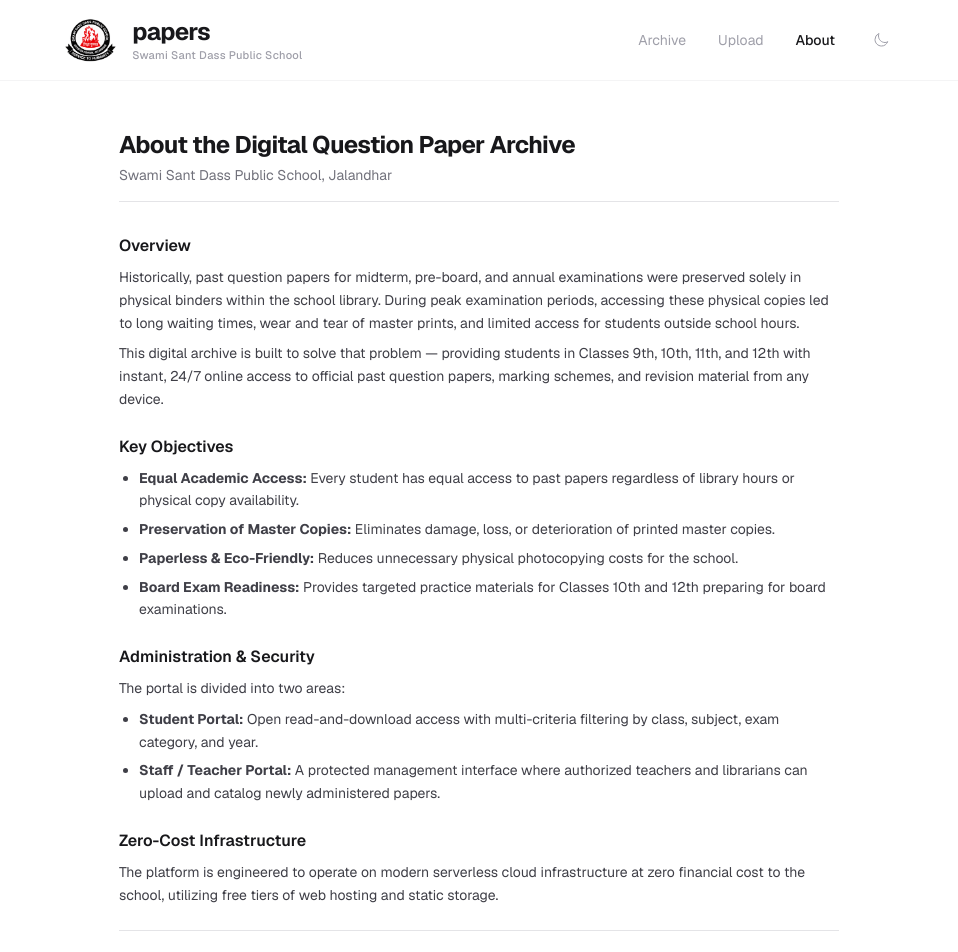
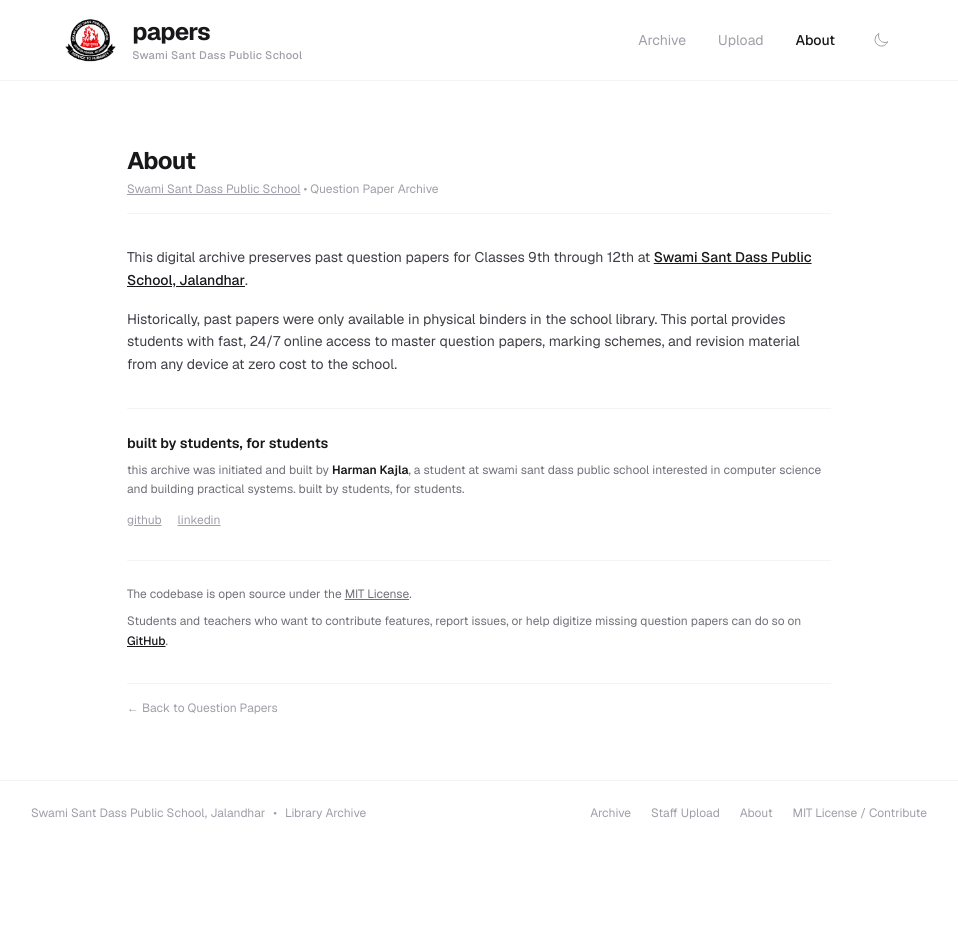
Before and after one commit to Harman209/papers, a Next.js app: page /about in a window 1280 px wide. Shown: the top 952 px of the page, without its empty margins (161-1119 px from the left). After the commit the page ends 845 px from the top, so only its background shows below. Built offline with nearby package versions, Linux system fonts and the light colour scheme.

Commit message:
Streamline About page, add school link, footer MIT license & contribution links

```diff
--- a/src/app/about/page.tsx
+++ b/src/app/about/page.tsx
@@ -5,93 +5,58 @@ import Link from 'next/link';
 
 export default function AboutPage() {
   return (
-    <div className="mx-auto max-w-3xl px-4 sm:px-6 py-8 sm:py-12 space-y-8 text-zinc-900 dark:text-zinc-100">
+    <div className="mx-auto max-w-3xl px-6 sm:px-8 py-10 sm:py-16 space-y-8 text-zinc-900 dark:text-zinc-100">
 
       {/* Header */}
-      <div className="border-b border-zinc-200 pb-4 dark:border-zinc-800">
+      <div className="space-y-1 border-b border-zinc-100 pb-4 dark:border-zinc-900">
         <h1 className="text-2xl font-bold tracking-tight">
-          About the Digital Question Paper Archive
+          About
         </h1>
-        <p className="text-sm text-zinc-500 dark:text-zinc-400 mt-1">
-          Swami Sant Dass Public School, Jalandhar
+        <p className="text-xs text-zinc-400">
+          <a
+            href="https://swamisantdass.com"
+            target="_blank"
+            rel="noopener noreferrer"
+            className="hover:text-zinc-900 dark:hover:text-zinc-100 underline"
+          >
+            Swami Sant Dass Public School
+          </a>
+          {' '}• Question Paper Archive
         </p>
       </div>
 
-      {/* Main Content */}
-      <div className="space-y-6 text-sm leading-relaxed text-zinc-700 dark:text-zinc-300">
-
-        <section className="space-y-2">
-          <h2 className="text-base font-semibold text-zinc-900 dark:text-zinc-100">
-            Overview
-          </h2>
+      {/* Overview */}
+      <div className="space-y-4 text-sm leading-relaxed text-zinc-700 dark:text-zinc-300">
         <p>
-            Historically, past question papers for midterm, pre-board, and annual examinations were preserved solely in physical binders within the school library. During peak examination periods, accessing these physical copies led to long waiting times, wear and tear of master prints, and limited access for students outside school hours.
+          This digital archive preserves past question papers for Classes 9th through 12th at{' '}
+          <a
+            href="https://swamisantdass.com"
+            target="_blank"
+            rel="noopener noreferrer"
+            className="font-medium text-zinc-900 dark:text-zinc-100 underline"
+          >
+            Swami Sant Dass Public School, Jalandhar
+          </a>.
         </p>
         <p>
-            This digital archive is built to solve that problem — providing students in Classes 9th, 10th, 11th, and 12th with instant, 24/7 online access to official past question papers, marking schemes, and revision material from any device.
+          Historically, past papers were only available in physical binders in the school library. This portal provides students with fast, 24/7 online access to master question papers, marking schemes, and revision material from any device at zero cost to the school.
         </p>
-        </section>
+      </div>
 
-        <section className="space-y-2">
-          <h2 className="text-base font-semibold text-zinc-900 dark:text-zinc-100">
-            Key Objectives
-          </h2>
-          <ul className="list-disc pl-5 space-y-1.5">
-            <li>
-              <strong>Equal Academic Access:</strong> Every student has equal access to past papers regardless of library hours or physical copy availability.
-            </li>
-            <li>
-              <strong>Preservation of Master Copies:</strong> Eliminates damage, loss, or deterioration of printed master copies.
-            </li>
-            <li>
-              <strong>Paperless & Eco-Friendly:</strong> Reduces unnecessary physical photocopying costs for the school.
-            </li>
-            <li>
-              <strong>Board Exam Readiness:</strong> Provides targeted practice materials for Classes 10th and 12th preparing for board examinations.
-            </li>
-          </ul>
-        </section>
-
-        <section className="space-y-2">
-          <h2 className="text-base font-semibold text-zinc-900 dark:text-zinc-100">
-            Administration & Security
-          </h2>
-          <p>
-            The portal is divided into two areas:
-          </p>
-          <ul className="list-disc pl-5 space-y-1.5">
-            <li>
-              <strong>Student Portal:</strong> Open read-and-download access with multi-criteria filtering by class, subject, exam category, and year.
-            </li>
-            <li>
-              <strong>Staff / Teacher Portal:</strong> A protected management interface where authorized teachers and librarians can upload and catalog newly administered papers.
-            </li>
-          </ul>
-        </section>
-
-        <section className="space-y-2">
-          <h2 className="text-base font-semibold text-zinc-900 dark:text-zinc-100">
-            Zero-Cost Infrastructure
-          </h2>
-          <p>
-            The platform is engineered to operate on modern serverless cloud infrastructure at zero financial cost to the school, utilizing free tiers of web hosting and static storage.
-          </p>
-        </section>
-
-        {/* Student Builder Bio */}
-        <section className="space-y-2 border-t border-zinc-200 pt-6 dark:border-zinc-800">
-          <h2 className="text-base font-semibold text-zinc-900 dark:text-zinc-100 lowercase">
+      {/* Builder Bio */}
+      <div className="space-y-2 border-t border-zinc-100 pt-6 dark:border-zinc-900">
+        <h2 className="text-sm font-semibold text-zinc-900 dark:text-zinc-100 lowercase">
           built by students, for students
         </h2>
-          <p className="text-xs text-zinc-600 dark:text-zinc-400">
+        <p className="text-xs text-zinc-500 dark:text-zinc-400 leading-relaxed">
           this archive was initiated and built by <span className="font-semibold text-zinc-900 dark:text-zinc-100">Harman Kajla</span>, a student at swami sant dass public school interested in computer science and building practical systems. built by students, for students.
         </p>
-          <div className="pt-1 flex items-center gap-4 text-xs">
+        <div className="pt-1 flex items-center gap-4 text-xs text-zinc-400">
           <a
             href="https://github.com/Harman209"
             target="_blank"
             rel="noopener noreferrer"
-              className="text-zinc-500 hover:text-zinc-900 dark:hover:text-zinc-100 underline"
+            className="hover:text-zinc-900 dark:hover:text-zinc-100 underline"
           >
             github
           </a>
@@ -99,46 +64,38 @@ export default function AboutPage() {
             href="https://linkedin.com/in/harmankajla"
             target="_blank"
             rel="noopener noreferrer"
-              className="text-zinc-500 hover:text-zinc-900 dark:hover:text-zinc-100 underline"
+            className="hover:text-zinc-900 dark:hover:text-zinc-100 underline"
           >
             linkedin
           </a>
         </div>
-        </section>
+      </div>
 
-        <section className="space-y-2 border-t border-zinc-200 pt-6 dark:border-zinc-800">
-          <h2 className="text-base font-semibold text-zinc-900 dark:text-zinc-100">
-            Open Source License
-          </h2>
-          <p className="text-xs text-zinc-500">
-            The source code for this digital archive software is open source under the MIT License.
+      {/* Open Source & Contributions */}
+      <div className="space-y-2 border-t border-zinc-100 pt-6 dark:border-zinc-900 text-xs text-zinc-500 dark:text-zinc-400 leading-relaxed">
+        <p>
+          The codebase is open source under the <a href="https://github.com/Harman209/papers/blob/main/LICENSE" target="_blank" rel="noopener noreferrer" className="underline hover:text-zinc-900 dark:hover:text-zinc-100">MIT License</a>.
         </p>
-          <div className="pt-2">
+        <p>
+          Students and teachers who want to contribute features, report issues, or help digitize missing question papers can do so on{' '}
           <a
             href="https://github.com/Harman209/papers"
             target="_blank"
             rel="noopener noreferrer"
-              className="text-xs font-medium text-zinc-900 dark:text-zinc-100 underline hover:text-zinc-600"
+            className="font-medium text-zinc-900 dark:text-zinc-100 underline"
           >
-              View repository on GitHub →
-            </a>
-          </div>
-        </section>
-
+            GitHub
+          </a>.
+        </p>
       </div>
 
-      <div className="pt-4 border-t border-zinc-200 dark:border-zinc-800 flex items-center justify-between text-xs">
+      {/* Back Link */}
+      <div className="pt-4 border-t border-zinc-100 dark:border-zinc-900 text-xs">
         <Link
           href="/"
-          className="text-zinc-600 hover:text-zinc-900 dark:text-zinc-400 dark:hover:text-zinc-100 font-medium"
+          className="text-zinc-400 hover:text-zinc-900 dark:hover:text-zinc-100"
         >
           ← Back to Question Papers
-        </Link>
-        <Link
-          href="/admin/upload"
-          className="text-zinc-600 hover:text-zinc-900 dark:text-zinc-400 dark:hover:text-zinc-100 font-medium"
-        >
-          Staff Upload Portal →
         </Link>
       </div>
 
--- a/src/app/layout.tsx
+++ b/src/app/layout.tsx
@@ -40,13 +40,22 @@ export default function RootLayout({
           <PaperViewerModal />
 
           {/* Minimal Clean Footer */}
-          <footer className="border-t border-zinc-200 bg-white dark:border-zinc-800 dark:bg-zinc-950 py-6 px-4 sm:px-6 text-xs text-zinc-500 dark:text-zinc-400">
-            <div className="mx-auto max-w-6xl flex flex-col sm:flex-row items-center justify-between gap-3">
-              <div>
-                Swami Sant Dass Public School, Jalandhar • Library Resource
+          <footer className="border-t border-zinc-100 bg-white dark:border-zinc-900 dark:bg-zinc-950 py-6 px-6 sm:px-8 text-xs text-zinc-400">
+            <div className="mx-auto max-w-4xl flex flex-col sm:flex-row items-center justify-between gap-4">
+              <div className="flex items-center gap-2">
+                <a
+                  href="https://swamisantdass.com"
+                  target="_blank"
+                  rel="noopener noreferrer"
+                  className="hover:text-zinc-900 dark:hover:text-zinc-100 transition-colors"
+                >
+                  Swami Sant Dass Public School, Jalandhar
+                </a>
+                <span>•</span>
+                <span>Library Archive</span>
               </div>
 
-              <div className="flex items-center gap-4">
+              <div className="flex items-center gap-5">
                 <Link href="/" className="hover:text-zinc-900 dark:hover:text-zinc-100 transition-colors">
                   Archive
                 </Link>
@@ -56,6 +65,14 @@ export default function RootLayout({
                 <Link href="/about" className="hover:text-zinc-900 dark:hover:text-zinc-100 transition-colors">
                   About
                 </Link>
+                <a
+                  href="https://github.com/Harman209/papers"
+                  target="_blank"
+                  rel="noopener noreferrer"
+                  className="hover:text-zinc-900 dark:hover:text-zinc-100 transition-colors"
+                >
+                  MIT License / Contribute
+                </a>
               </div>
             </div>
           </footer>
```
Lines whose indentation alone changed are shown as unchanged.
